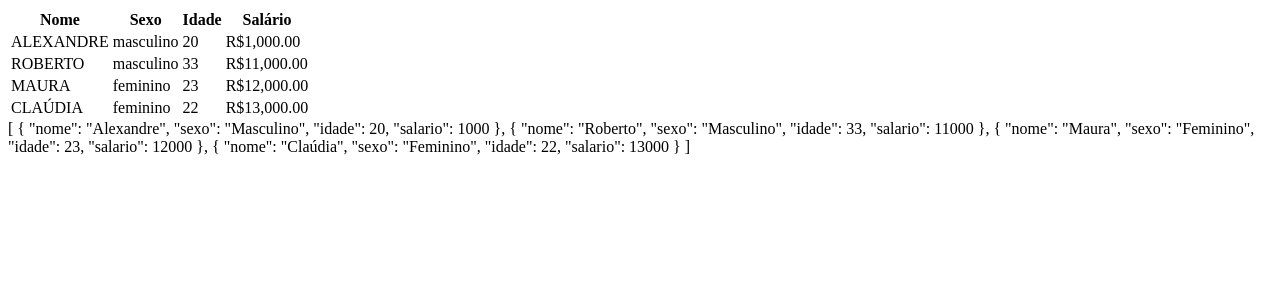
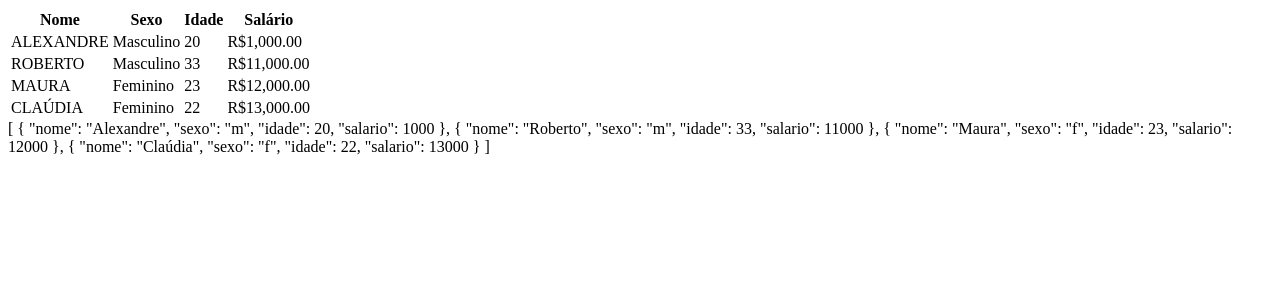
Before and after one commit to GabrielTonhatti/curso-angular-2-v17, an Angular app in the folder projeto1/: page / in a window 1280 px wide. Shown: the top 300 px of the page. Built offline with nearby package versions, Linux system fonts and the light colour scheme.

Commit message:
13. Criando Pipes customizados

```diff
--- a/projeto1/src/app/app.component.html
+++ b/projeto1/src/app/app.component.html
@@ -11,7 +11,7 @@
   <tbody>
     <tr *ngFor="let cliente of clientes">
       <td>{{ cliente.nome | uppercase }}</td>
-      <td>{{ cliente.sexo | lowercase }}</td>
+      <td>{{ cliente.sexo | sexo }}</td>
       <td>{{ cliente.idade }}</td>
       <td>{{ cliente.salario | currency : "BRL" }}</td>
     </tr>
--- a/projeto1/src/app/app.component.ts
+++ b/projeto1/src/app/app.component.ts
@@ -61,25 +61,25 @@ export class AppComponent {
   clientes = [
     {
       nome: 'Alexandre',
-      sexo: 'Masculino',
+      sexo: 'm',
       idade: 20,
       salario: 1000,
     },
     {
       nome: 'Roberto',
-      sexo: 'Masculino',
+      sexo: 'm',
       idade: 33,
       salario: 11000,
     },
     {
       nome: 'Maura',
-      sexo: 'Feminino',
+      sexo: 'f',
       idade: 23,
       salario: 12000,
     },
     {
       nome: 'Claúdia',
-      sexo: 'Feminino',
+      sexo: 'f',
       idade: 22,
       salario: 13000,
     },
--- a/projeto1/src/app/app.module.ts
+++ b/projeto1/src/app/app.module.ts
@@ -4,9 +4,10 @@ import { BrowserModule } from '@angular/platform-browser';
 import { AppRoutingModule } from './app-routing.module';
 import { AppComponent } from './app.component';
 import { FormsModule } from '@angular/forms';
+import { SexoPipe } from './pipes/sexo.pipe';
 
 @NgModule({
-  declarations: [AppComponent],
+  declarations: [AppComponent, SexoPipe],
   imports: [BrowserModule, AppRoutingModule, FormsModule],
   providers: [],
   bootstrap: [AppComponent],
--- /dev/null
+++ b/projeto1/src/app/pipes/sexo.pipe.ts
@@ -0,0 +1,17 @@
+import { Pipe, PipeTransform } from '@angular/core';
+
+// Comando para gerar o pipe: ng g pipe pipes/sexo
+@Pipe({
+  name: 'sexo',
+})
+export class SexoPipe implements PipeTransform {
+  transform(value: unknown, ...args: unknown[]): unknown {
+    let sexo: string = 'Masculino';
+
+    if (value === 'f') {
+      sexo = 'Feminino';
+    }
+
+    return sexo;
+  }
+}
```
Also changed, not shown: 1 other file (tests, documents, lock files or other folders).
